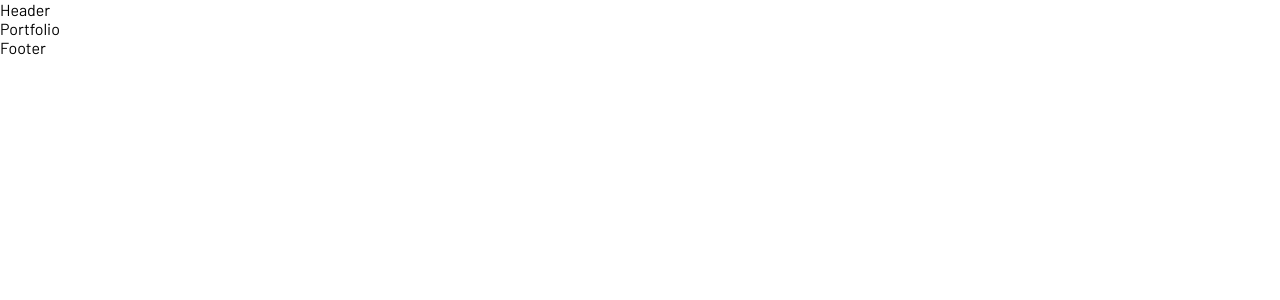
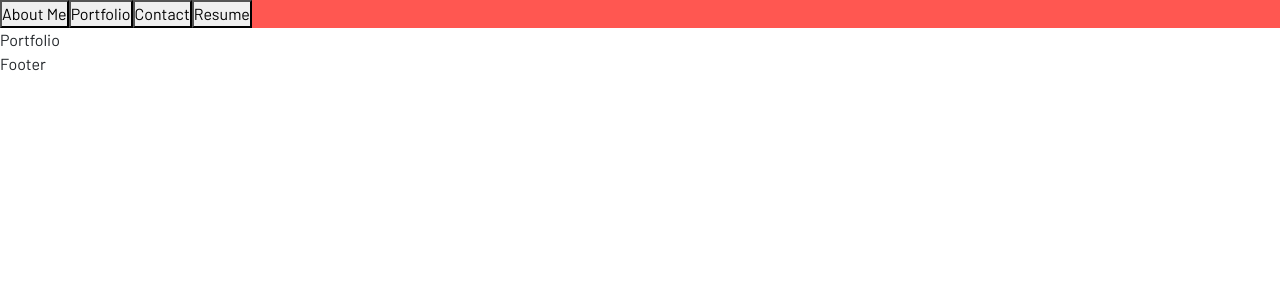
Before and after one commit to simone188535/React-Portfolio-Homework, a React (Create React App) app: page / in a window 1280 px wide. Shown: the top 300 px of the page. Built offline with nearby package versions, Linux system fonts and the light colour scheme.

Commit message:
minor stylings added, bootstrap imported

```diff
--- a/package.json
+++ b/package.json
@@ -6,6 +6,7 @@
     "@testing-library/jest-dom": "^5.16.1",
     "@testing-library/react": "^12.1.2",
     "@testing-library/user-event": "^13.5.0",
+    "bootstrap": "^5.1.3",
     "react": "^17.0.2",
     "react-dom": "^17.0.2",
     "react-scripts": "5.0.0",
--- a/src/App.js
+++ b/src/App.js
@@ -1,6 +1,7 @@
 import Header from "./components/Header";
 import Portfolio from "./components/Portfolio";
 import Footer from "./components/Footer";
+
 function App() {
   return (
     <>
--- a/src/components/Footer/index.js
+++ b/src/components/Footer/index.js
@@ -1,5 +1,5 @@
 const Footer = () => {
-      return <div>Footer</div>;
+      return <footer>Footer</footer>;
     };
 
     export default Footer;
--- a/src/components/Header/index.js
+++ b/src/components/Header/index.js
@@ -1,5 +1,14 @@
 const Header = () => {
-      return <nav>Header</nav>;
-    };
+  return (
+    <nav className="nav-bar">
+      <div className="nav-bar__wrapper">
+        <button className="nav-bar__item">About Me</button>
+        <button className="nav-bar__item">Portfolio</button>
+        <button className="nav-bar__item">Contact</button>
+        <button className="nav-bar__item">Resume</button>
+      </div>
+    </nav>
+  );
+};
 
-    export default Header;
+export default Header;
--- a/src/components/Portfolio/index.js
+++ b/src/components/Portfolio/index.js
@@ -1,5 +1,5 @@
 const Portfolio = () => {
-      return <div>Portfolio</div>;
+      return <main>Portfolio</main>;
     };
 
     export default Portfolio;
--- a/src/index.js
+++ b/src/index.js
@@ -3,6 +3,7 @@ import ReactDOM from 'react-dom';
 import './index.scss';
 import App from './App';
 import reportWebVitals from './reportWebVitals';
+import 'bootstrap/dist/css/bootstrap.css';
 
 ReactDOM.render(
   <React.StrictMode>
--- a/src/index.scss
+++ b/src/index.scss
@@ -18,3 +18,20 @@
     box-sizing: border-box;
     font-family: 'Barlow', sans-serif;
 }
+
+.nav-bar {
+    background-color: var(--orange-red-alpha);
+
+    // &__ {
+    //     &wrapper{
+    //         height: 50px;
+    //     }
+    //     &item {
+    //         color: var(--white);
+    //         background-color: transparent;
+    //         border: 0;
+    //         height: 100%;
+
+    //     }
+    // }
+}
```
Also changed, not shown: src/setupTests.js (deleted, +0 -5 lines).
